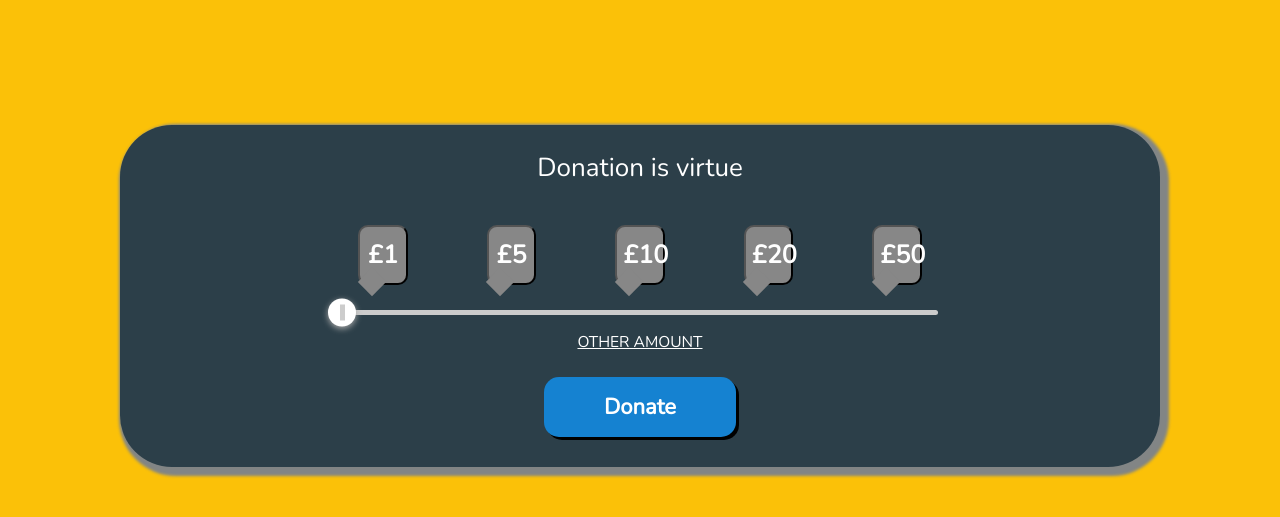
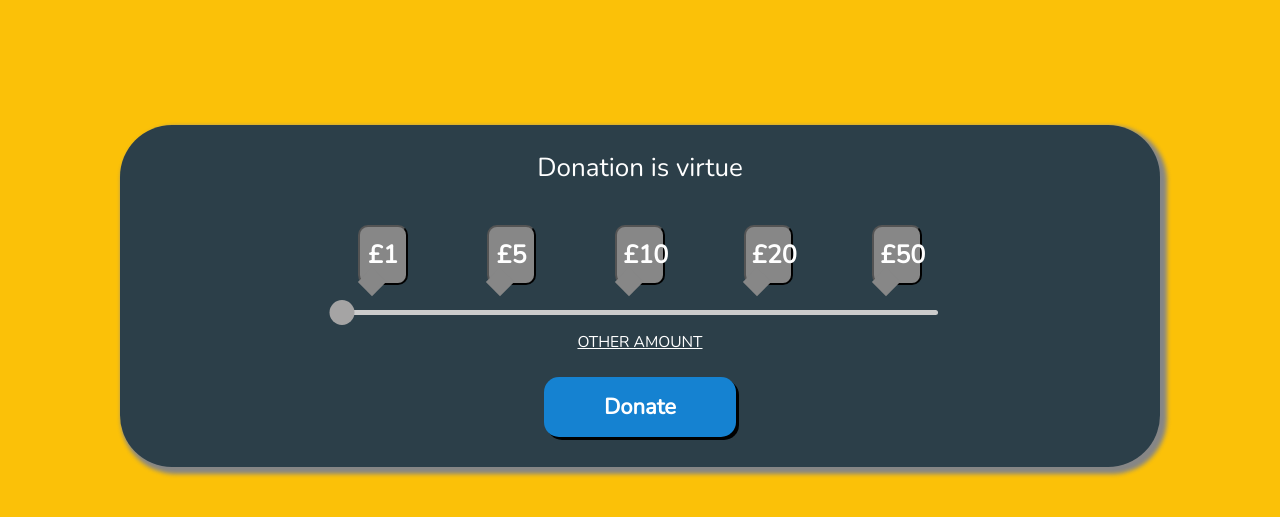
Before and after one commit to CharlyMannion/project-pollen-frontend, a React (Create React App) app: page / in a window 1280 px wide. Shown: the part 1840-2357 px from the top of the page. Built offline with nearby package versions, Linux system fonts and the light colour scheme; no server answers.

Commit message:
Refine the slider styling

```diff
--- a/src/App.css
+++ b/src/App.css
@@ -586,7 +586,7 @@ button[type=submit] {
   font-size: calc(10px + 2vmin);
   color: white;
   text-align: center;
-  box-shadow: 4px 4px 3px 5px #828585;
+  box-shadow: 4px 4px 4px 3px rgb(134, 134, 134);
 }
 
 .donation-greetings p{
--- a/src/components/BigSlider.jsx
+++ b/src/components/BigSlider.jsx
@@ -19,7 +19,6 @@ class BigSlider extends React.Component {
         <Range
           values={this.props.donation}
           step={STEP}
-          // step={this.props.donation * 100}
           min={MIN}
           max={MAX}
           onChange={(values) => {
@@ -56,29 +55,21 @@ class BigSlider extends React.Component {
               </div>
             </div>
           )}
-          renderThumb={({ props, isDragged }) => (
+          renderThumb={({ props }) => (
             <div
               {...props}
               style={{
                 ...props.style,
-                height: "28px",
-                width: "28px",
+                height: "25px",
+                width: "25px",
                 borderRadius: "20px",
-                backgroundColor: "#FFF",
+                backgroundColor: "#a5a4a4",
                 display: "flex",
                 justifyContent: "center",
                 alignItems: "center",
-                boxShadow: "0px 2px 6px #AAA",
                 outline: "none"
               }}
             >
-              <div
-                style={{
-                  height: "16px",
-                  width: "5px",
-                  backgroundColor: isDragged ? "#548BF4" : "#CCC"
-                }}
-              />
             </div>
           )}
         />
```
